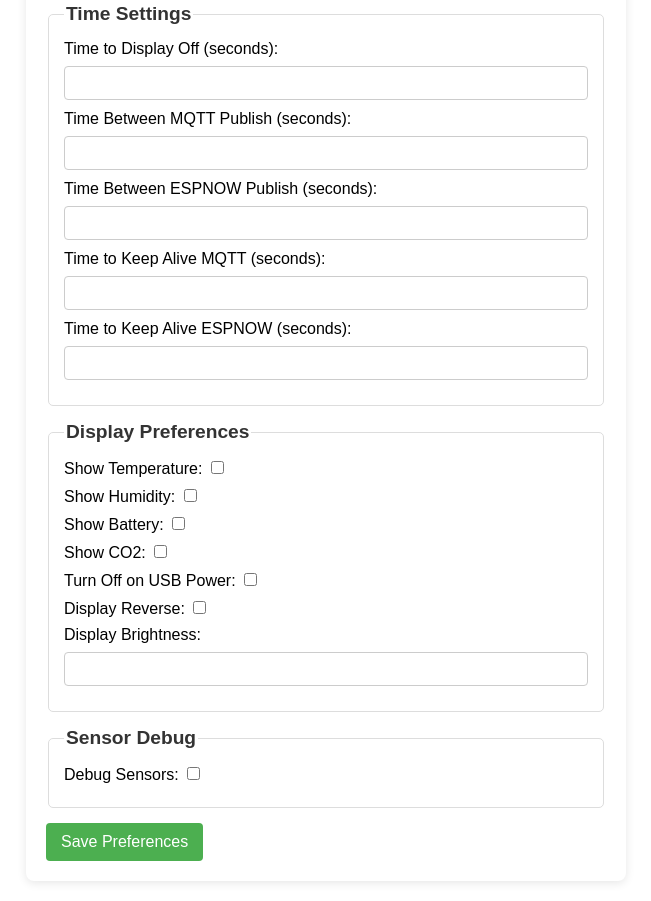
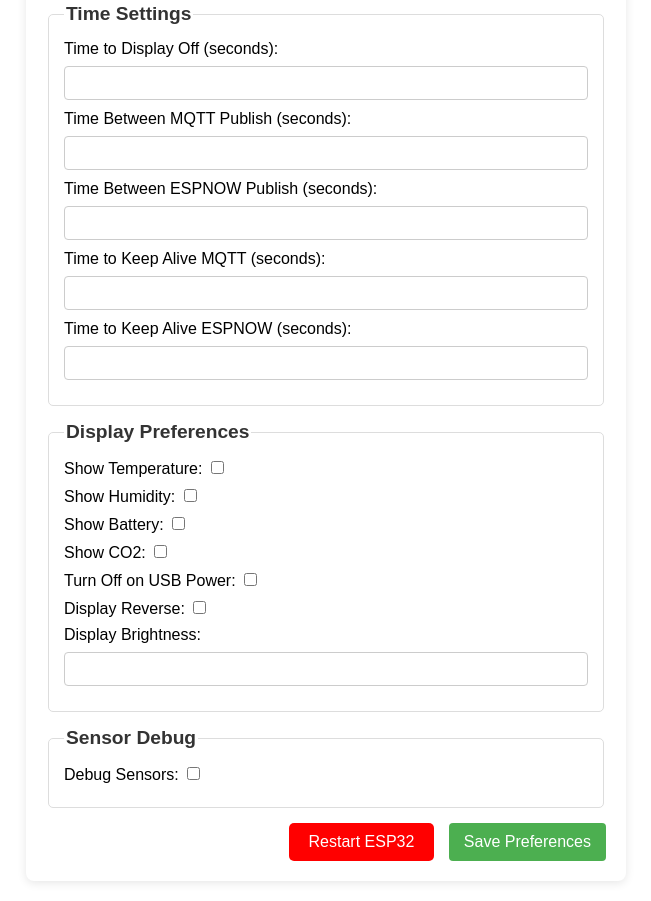
Before and after one commit to melkati/CO2-Gadget, a plain HTML site: page data/preferences.html in a window 1280 px wide. Shown: the part 2771-3672 px from the top of the page, without its empty margins (314-965 px from the left). Drawn offline with Linux system fonts and the light colour scheme; no server answers.

Commit message:
Add Restart ESP32 button to settings form. CSS styles

```diff
--- a/data/preferences.html
+++ b/data/preferences.html
@@ -309,7 +309,10 @@
         </div>
       </fieldset>
 
-    <button type="button" onclick="savePreferences()">Save Preferences</button>
+      <div id="buttonContainer">
+        <button type="button" id="resetButton" onclick="restartESP32()">Restart ESP32</button>
+        <button type="button" id="savePreferencesButton" onclick="savePreferences()">Save Preferences</button>
+      </div>
     </form>
   </div>
 
@@ -460,8 +463,6 @@
 
           if (getPreferencesDebug) console.log('Setting debugSensors to:', preferences.debugSensors);
           document.getElementById("debugSensors").checked = preferences.debugSensors;
-
-
         })
         .catch(error => console.error('Error al obtener preferencias:', error));
     }
@@ -544,6 +545,39 @@
     document.addEventListener("DOMContentLoaded", loadPreferencesFromServer);
   </script>
 
+<script>
+  function restartESP32() {
+    // Show a confirmation dialog
+    var isConfirmed = confirm("Are you sure you want to restart the ESP32?");
+
+    // If the user confirms, proceed with the restart
+    if (isConfirmed) {
+      // Send a request to the ESP32 endpoint to trigger a reset
+      fetch('/restart-esp32', {
+        method: 'POST',
+        headers: {
+          'Content-Type': 'application/json',
+        },
+        body: JSON.stringify({ reset: true }),
+      })
+        .then(response => {
+          if (!response.ok) {
+            throw new Error(`HTTP error! Status: ${response.status}`);
+          }
+          // Reset successful, you can add any additional handling here
+          console.log('ESP32 restart initiated');
+        })
+        .catch(error => {
+          // Handle errors during the reset process
+          console.error('Error restarting ESP32:', error);
+        });
+    } else {
+      // User chose not to restart, you can add additional logic or leave it empty
+    }
+  }
+</script>
+
+
 
 </body>
 
--- a/data/style.css
+++ b/data/style.css
@@ -85,7 +85,8 @@ input[type="number"] {
 }
 
 input[type="checkbox"] {
-  width: auto; /* Ajusta el ancho automáticamente */
+  width: auto;
+  /* Ajusta el ancho automáticamente */
   margin-bottom: 10px;
   box-sizing: border-box;
   border: 1px solid #ccc;
@@ -101,6 +102,21 @@ button {
   border-radius: 4px;
   cursor: pointer;
   font-size: 16px;
+  margin-left: 10px;
+}
+
+/* Style for the reset button */
+#resetButton {
+  background-color: red;
+  color: white;
+  padding: 10px 20px;
+  border: none;
+  border-radius: 5px;
+  cursor: pointer;
+}
+
+#buttonContainer {
+  text-align: right;
 }
 
 button:hover {
@@ -108,7 +124,8 @@ button:hover {
 }
 
 .container {
-  max-width: 600px; /* Ajusta el ancho máximo según tus preferencias */
+  max-width: 600px;
+  /* Ajusta el ancho máximo según tus preferencias */
   margin: 0 auto;
 }
 
```
Also changed, not shown: 3 other files. Lines whose indentation alone changed are shown as unchanged.
